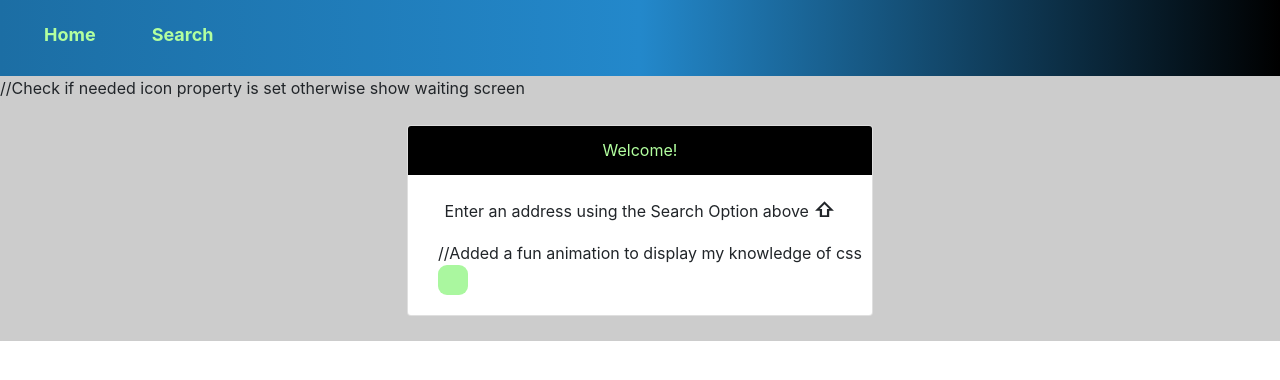
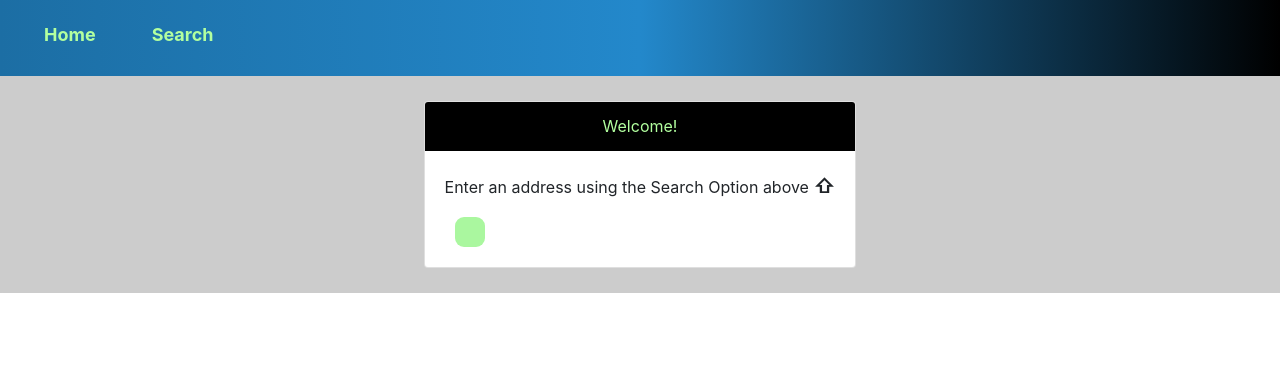
Before and after one commit to phantoms187/PDX_Frontend_Zillow_API, a React (Create React App) app in the folder client/: page /#/ in a window 1280 px wide. Shown: the top 380 px of the page. Built offline with nearby package versions, Linux system fonts and the light colour scheme.

Commit message:
Cleaned and added comments

```diff
--- a/client/src/components/Address.js
+++ b/client/src/components/Address.js
@@ -58,14 +58,12 @@ render() {
       <Card.Body>
         <Card.Text>
           <div>
-          //Use only positive number for lat/long and adjust direction letter appropriately
           {Math.abs((this.state.latitude).toFixed(3))}&#176;
           { (this.state.latitude) >=0 ? "N,   " : "S,   " }
           {Math.abs((this.state.longitude).toFixed(3))}&#176;
           { (this.state.longitude) >=0 ? "E" : "W" }
           </div>
           <div>
-            //Use css class to capitalize the time zone
             <span className="capitalize">Timezone: {(this.state.timezone)}</span>
           </div>
         </Card.Text>
--- a/client/src/routes/Home.js
+++ b/client/src/routes/Home.js
@@ -51,10 +51,8 @@ class Home extends Component {
   }
 
   render (){
-    //Set variables to state to know if a rerender is needed
     const walkScoreReady = this.state.walkscoreObj;
     const icon = this.state.icon;
-    //Options for the Canvas graph, setup taken directly fron canvasjs website
     const options = {
       title: {
         text: "Position"
@@ -69,11 +67,10 @@ class Home extends Component {
    }
 
     return (
-//Enclose in a single div to hold whole Home component
       <div className="my-app">
-      //Check if needed icon property is set otherwise show waiting screen
+
         { icon ?
-          (//Box formatted to place other componets using grid display
+          (
             <div className="box">
               <div className="weather">
               <span><WeatherIcon temperature={this.state.temperature} city={this.state.city} weatherIcon={this.state.icon} weatherForecast={this.state.weather} /></span>
@@ -84,7 +81,6 @@ class Home extends Component {
               <div className="chart">
               <CanvasJSChart options = {options} />
               </div>
-              //walkscoretakes longer sometimes to load so a second check is done
               { walkScoreReady ?
                 (
                     <div className="walkscore">
@@ -109,7 +105,7 @@ class Home extends Component {
                   ) }
             </div>
           ) :
-          (//If no address has been received yet then show a welcome screen
+          (
             <div className="box-waiting">
             <div className="waiting">
               <Card>
@@ -118,7 +114,6 @@ class Home extends Component {
                   <Card.Text>
                     <p>Enter an address using the Search Option above <span className="uparrow">&#8679;</span></p>
                     <div className="ball-container">
-                    //Added a fun animation to display my knowledge of css
                       <div className="ball"></div>
                     </div>
                   </Card.Text>
```
